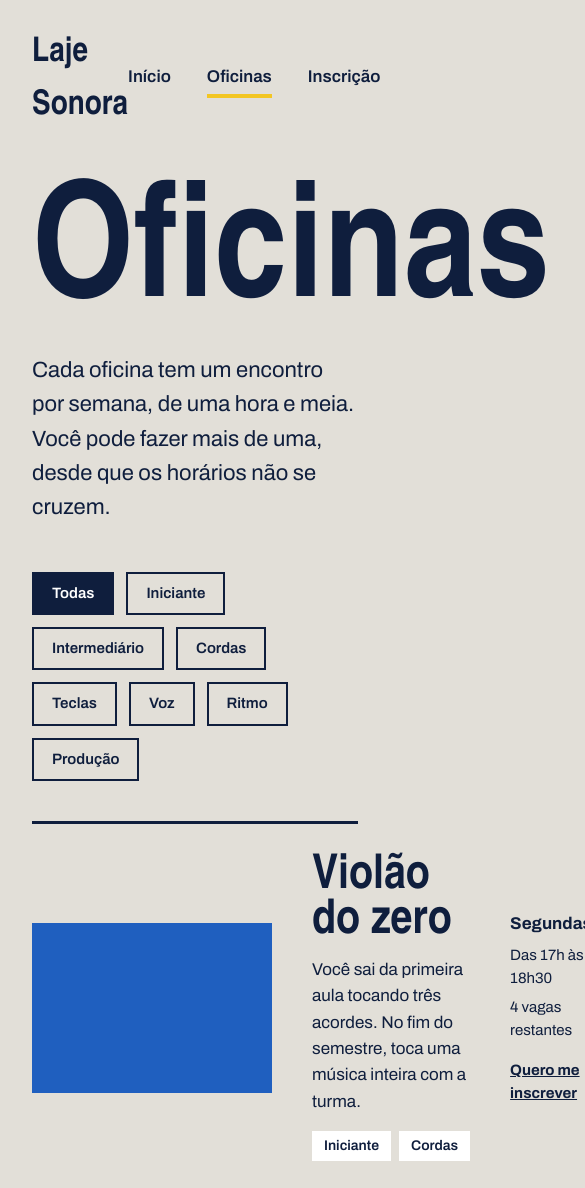
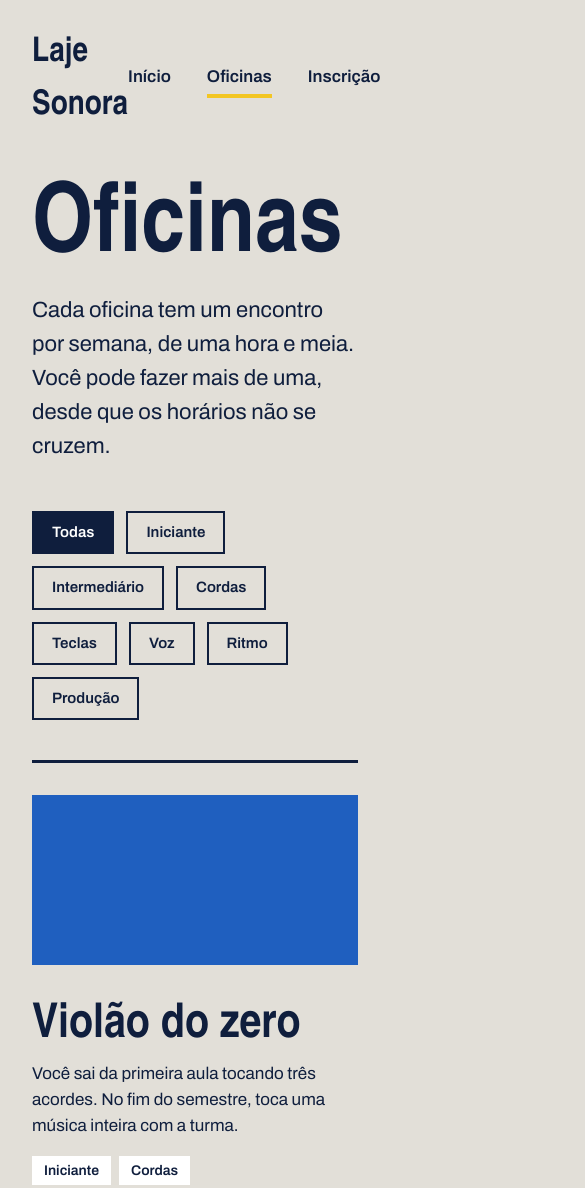
Before and after one commit to matheuscarvalho58317948/laje_sonora, a plain HTML site: page oficinas.html in a window 390 px wide. Shown: the top 1188 px of the page, 585 px wide, since content can reach past the window. Drawn offline with Linux system fonts and the light colour scheme; a web font is replaced by a local one.

Commit message:
Versão para celular - oficinas

```diff
--- a/oficinas.css
+++ b/oficinas.css
@@ -196,3 +196,21 @@ h1, h2, h3 {
     margin-top: 10px;
     font-weight: 700;
 }
+
+
+@media (max-width: 800px) {
+    .oficina,
+    .rodape-colunas {
+        flex-direction: column;
+        align-items: stretch;
+    }
+
+    .titulo-pagina {
+        font-size: 96px;
+    }
+
+    .oficina .foto,
+    .oficina-detalhes {
+        width: 100%;
+    }
+}
```
